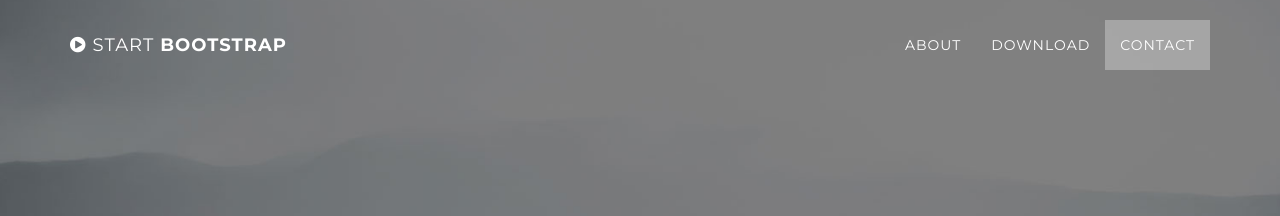
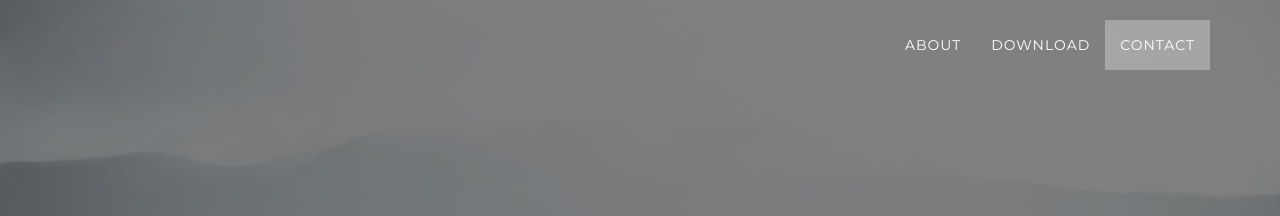
Before and after one commit to xiaoyubai/xiaoyubai.github.io, a Jekyll site: the page built from index.html, in a window 1280 px wide. Shown: the top 216 px of the page. Built offline with Jekyll 4.4.1, drawn with Linux system fonts in a browser that asks for light colours.

Commit message:
update template

```diff
--- a/_includes/js.html
+++ b/_includes/js.html
@@ -8,7 +8,7 @@
     <script src="{{ "/js/jquery.easing.min.js" | prepend: site.baseurl }}"></script>
 
     <!-- Google Maps API Key - Use your own API key to enable the map feature. More information on the Google Maps API can be found at https://developers.google.com/maps/ -->
-    <script type="text/javascript" src="https://maps.googleapis.com/maps/api/js?key=AIzaSyCRngKslUGJTlibkQ3FkfTxj3Xss1UlZDA&sensor=false"></script>
+    <script type="text/javascript" src="https://maps.googleapis.com/maps/api/js?key=AIzaSyAhggoXhFARkFFZLD__29ppMxGrvpWg3p4A&sensor=false"></script>
 
     <!-- Custom Theme JavaScript -->
     <script src="{{ "/js/grayscale.js" | prepend: site.baseurl }}"></script>
--- a/_includes/nav.html
+++ b/_includes/nav.html
@@ -5,9 +5,6 @@
                 <button type="button" class="navbar-toggle" data-toggle="collapse" data-target=".navbar-main-collapse">
                     <i class="fa fa-bars"></i>
                 </button>
-                <a class="navbar-brand page-scroll" href="#page-top">
-                    <i class="fa fa-play-circle"></i>  <span class="light">Start</span> Bootstrap
-                </a>
             </div>
 
             <!-- Collect the nav links, forms, and other content for toggling -->
```
